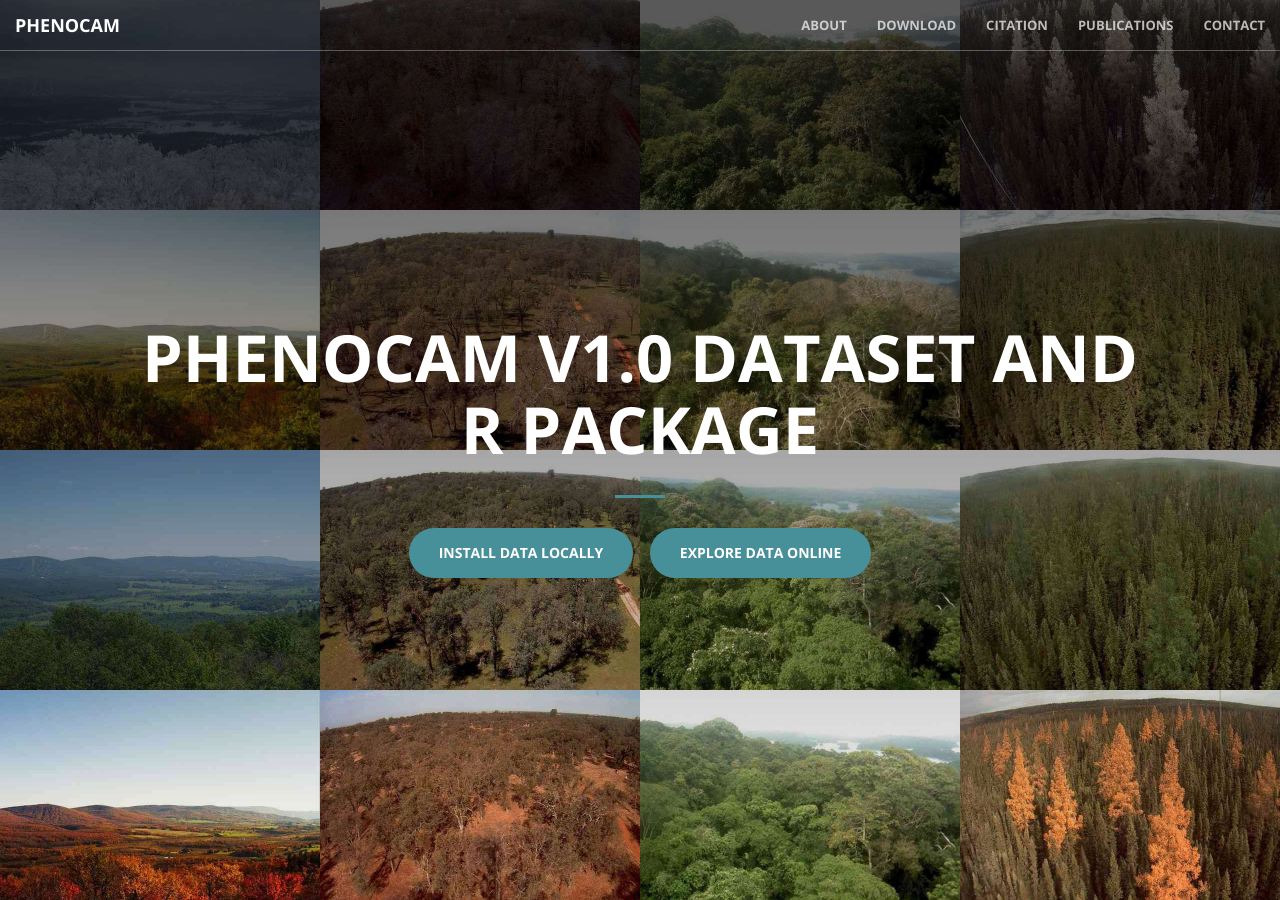
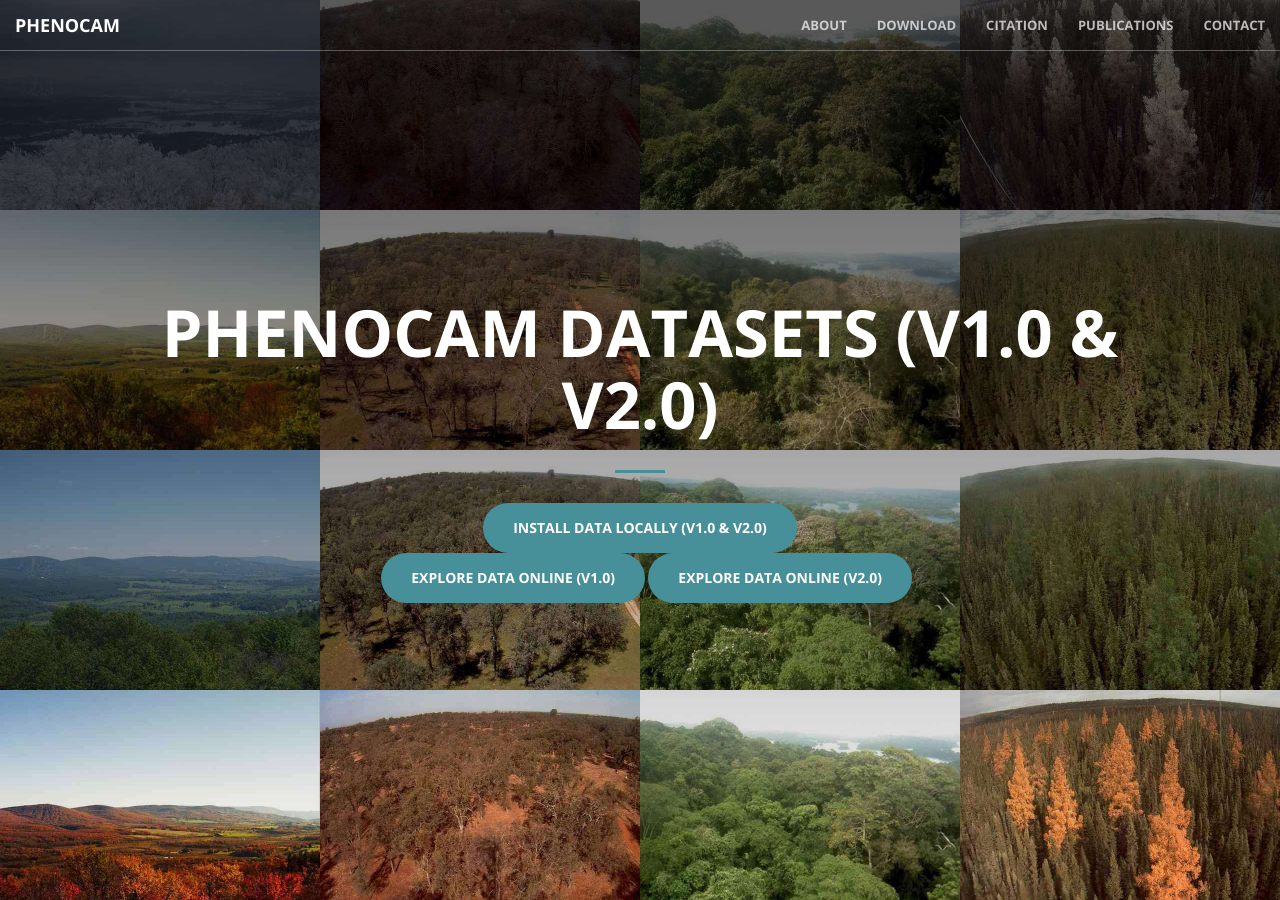
Before and after one commit to PhenoCamNetwork/phenocam.us, a Jekyll site: the page built from index.html, in a window 1280 px wide and 900 px high. Built offline with Jekyll 4.4.1, drawn with Linux system fonts in a browser that asks for light colours.

Commit message:
new buttons

```diff
--- a/_includes/header.html
+++ b/_includes/header.html
@@ -1,12 +1,13 @@
 <header>
     <div class="header-content">
         <div class="header-content-inner">
-            <h1>PhenoCam V1.0 Dataset and R package</h1>
+            <h1>PhenoCam Datasets (V1.0 & V2.0)</h1>
             <hr>
-            <a href="#download" class="btn btn-primary btn-xl page-scroll">Install Data Locally</a>
+            <a href="#download" class="btn btn-primary btn-xl page-scroll">Install Data Locally (V1.0 & V2.0)</a><br>
 	    &nbsp
 	    &nbsp
-	    <a href="http://explore.phenocam.us" class="btn btn-primary btn-xl page-scroll">Explore Data Online</a>
+	    <a href="http://explore.phenocam.us" class="btn btn-primary btn-xl page-scroll">Explore Data Online (V1.0)</a>
+	    <a href="http://explore.phenocam.us" class="btn btn-primary btn-xl page-scroll">Explore Data Online (V2.0)</a>
         </div>
     </div>
 </header>
```
